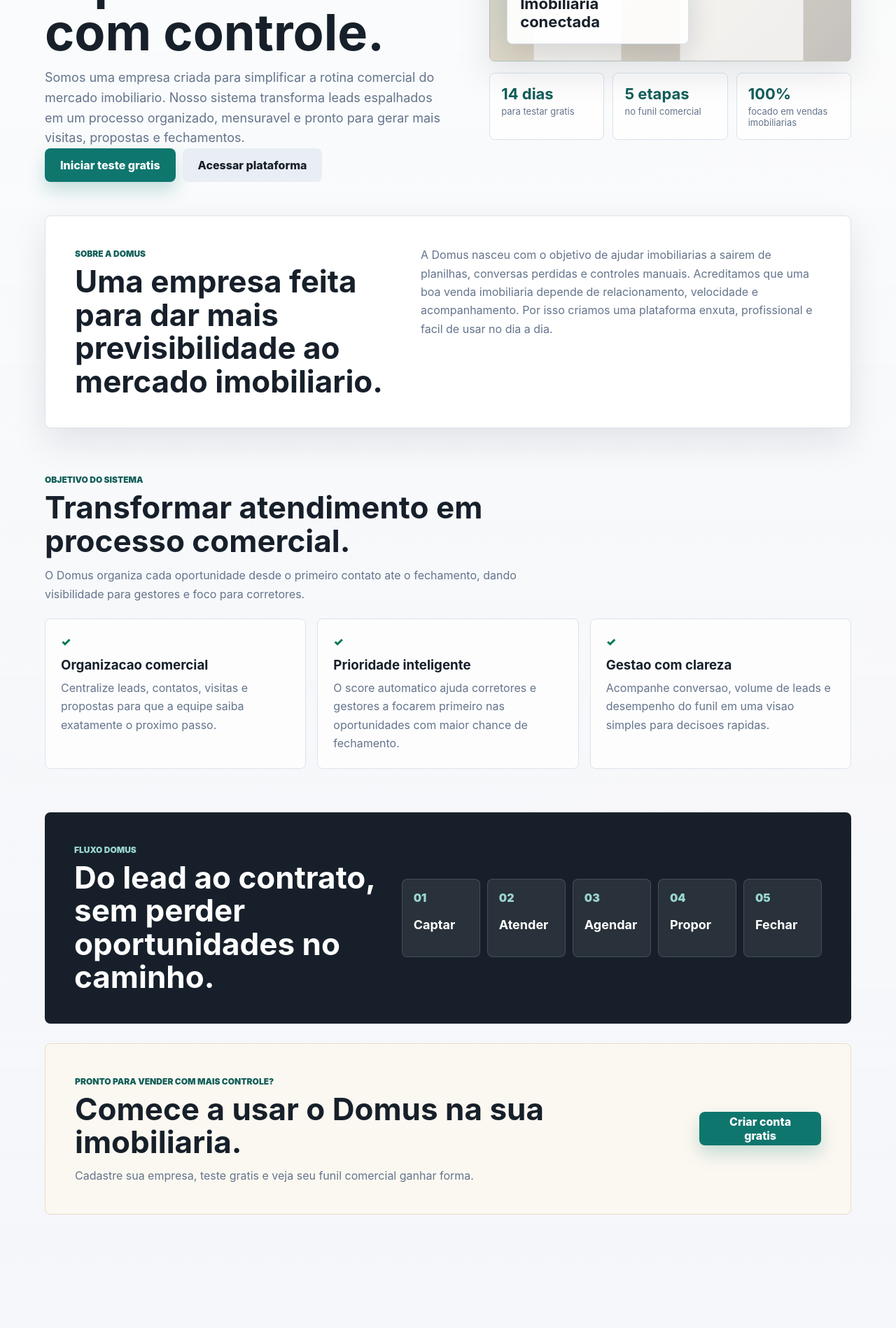
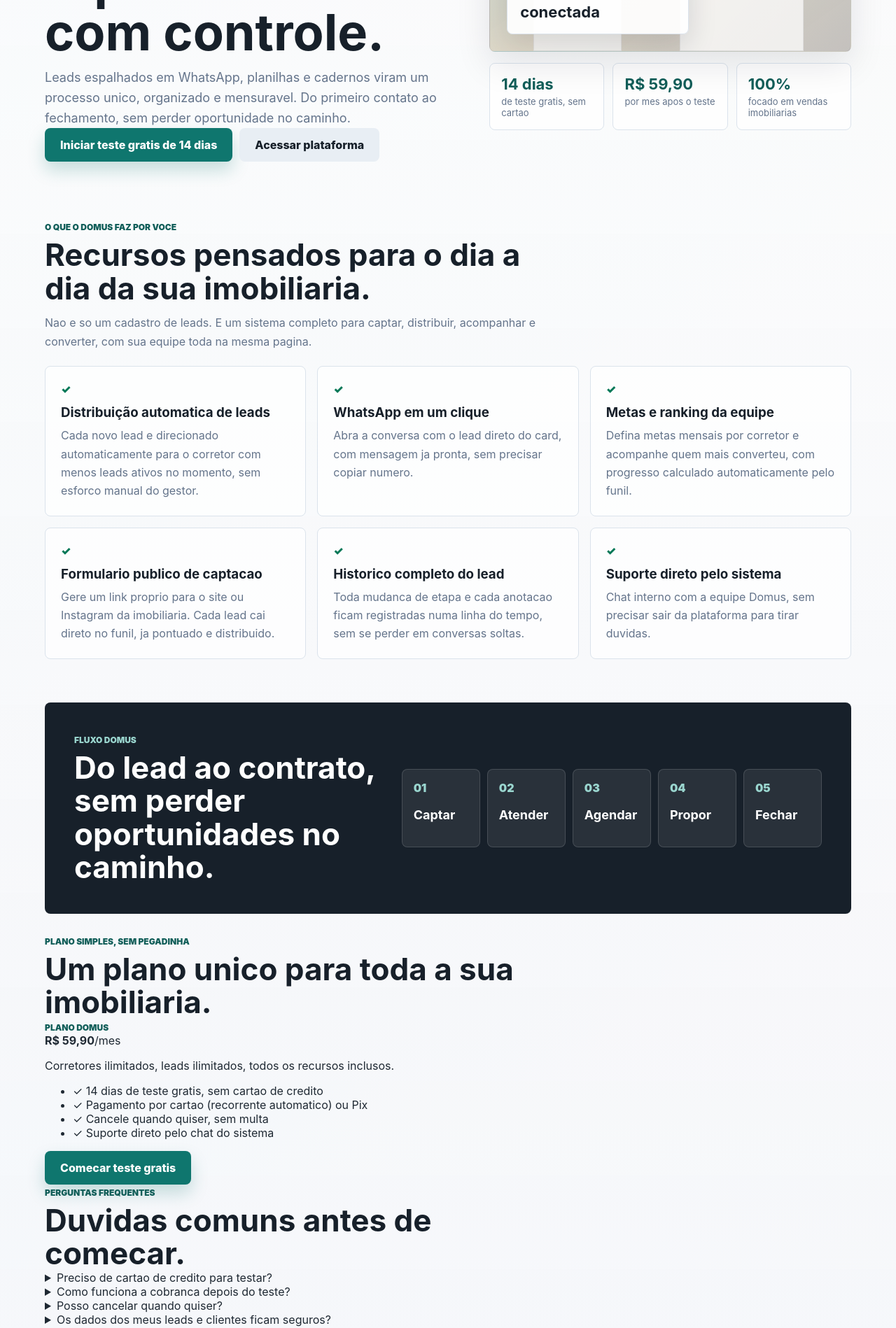
Before and after one commit to jeansoto516-a11y/domus-crm-saas, a React (Vite) app in the folder domus-frontend/: page / in a window 1280 px wide. Shown: the part 540-2438 px from the top of the page at 70% size. Before the commit the page ends 2344 px from the top, so only its background shows below. Built offline with nearby package versions, Linux system fonts and the light colour scheme; no server answers.

Commit message:
Feat: ajuste home

```diff
--- a/domus-frontend/src/pages/Home.jsx
+++ b/domus-frontend/src/pages/Home.jsx
@@ -3,22 +3,57 @@
 function Home() {
   const navigate = useNavigate();
 
-  const benefits = [
+  const features = [
     {
-      title: 'Organizacao comercial',
-      text: 'Centralize leads, contatos, visitas e propostas para que a equipe saiba exatamente o proximo passo.'
+      title: 'Distribuição automatica de leads',
+      text: 'Cada novo lead e direcionado automaticamente para o corretor com menos leads ativos no momento, sem esforco manual do gestor.'
     },
     {
-      title: 'Prioridade inteligente',
-      text: 'O score automatico ajuda corretores e gestores a focarem primeiro nas oportunidades com maior chance de fechamento.'
+      title: 'WhatsApp em um clique',
+      text: 'Abra a conversa com o lead direto do card, com mensagem ja pronta, sem precisar copiar numero.'
     },
     {
-      title: 'Gestao com clareza',
-      text: 'Acompanhe conversao, volume de leads e desempenho do funil em uma visao simples para decisoes rapidas.'
+      title: 'Metas e ranking da equipe',
+      text: 'Defina metas mensais por corretor e acompanhe quem mais converteu, com progresso calculado automaticamente pelo funil.'
+    },
+    {
+      title: 'Formulario publico de captacao',
+      text: 'Gere um link proprio para o site ou Instagram da imobiliaria. Cada lead cai direto no funil, ja pontuado e distribuido.'
+    },
+    {
+      title: 'Historico completo do lead',
+      text: 'Toda mudanca de etapa e cada anotacao ficam registradas numa linha do tempo, sem se perder em conversas soltas.'
+    },
+    {
+      title: 'Suporte direto pelo sistema',
+      text: 'Chat interno com a equipe Domus, sem precisar sair da plataforma para tirar duvidas.'
     }
   ];
 
   const steps = ['Captar', 'Atender', 'Agendar', 'Propor', 'Fechar'];
+
+  const faqs = [
+    {
+      question: 'Preciso de cartao de credito para testar?',
+      answer: 'Nao. O teste gratuito de 14 dias comeca assim que voce cria sua conta, sem pedir dados de pagamento.'
+    },
+    {
+      question: 'Como funciona a cobranca depois do teste?',
+      answer: 'A assinatura custa R$ 59,90 por mes, e pode ser paga por cartao de credito (recorrente automatico) ou Pix.'
+    },
+    {
+      question: 'Posso cancelar quando quiser?',
+      answer: 'Sim, o cancelamento pode ser feito a qualquer momento, sem multa ou burocracia.'
+    },
+    {
+      question: 'Os dados dos meus leads e clientes ficam seguros?',
+      answer: 'Sim. Seguimos praticas de protecao de dados alinhadas a LGPD, com senhas criptografadas e acesso controlado por permissao dentro da sua equipe.'
+    },
+    {
+      question: 'Os corretores tem acesso a tudo?',
+      answer: 'Nao. Cada corretor ve apenas os proprios leads. Somente o administrador da imobiliaria tem visao completa da operacao.'
+    }
+  ];
 
   return (
     <main className="site-shell institutional">
@@ -28,8 +63,9 @@
           <span>Domus</span>
         </Link>
         <div className="topbar-actions">
-          <a className="nav-link" href="#empresa">Empresa</a>
           <a className="nav-link" href="#sistema">Sistema</a>
+          <a className="nav-link" href="#precos">Precos</a>
+          <a className="nav-link" href="#faq">Duvidas</a>
           <button className="ghost-button" onClick={() => navigate('/login')}>
             Entrar
           </button>
@@ -44,13 +80,12 @@
           <span className="eyebrow">Tecnologia para imobiliarias modernas</span>
           <h1>Domus ajuda imobiliarias a vender melhor, atender mais rapido e crescer com controle.</h1>
           <p>
-            Somos uma empresa criada para simplificar a rotina comercial do mercado imobiliario.
-            Nosso sistema transforma leads espalhados em um processo organizado, mensuravel e pronto
-            para gerar mais visitas, propostas e fechamentos.
+            Leads espalhados em WhatsApp, planilhas e cadernos viram um processo unico, organizado
+            e mensuravel. Do primeiro contato ao fechamento, sem perder oportunidade no caminho.
           </p>
           <div className="hero-actions">
             <button className="primary-button large" onClick={() => navigate('/register')}>
-              Iniciar teste gratis
+              Iniciar teste gratis de 14 dias
             </button>
             <button className="secondary-button large" onClick={() => navigate('/login')}>
               Acessar plataforma
@@ -68,11 +103,11 @@
           <div className="showcase-stats">
             <article>
               <strong>14 dias</strong>
-              <span>para testar gratis</span>
+              <span>de teste gratis, sem cartao</span>
             </article>
             <article>
-              <strong>5 etapas</strong>
-              <span>no funil comercial</span>
+              <strong>R$ 59,90</strong>
+              <span>por mes apos o teste</span>
             </article>
             <article>
               <strong>100%</strong>
@@ -82,35 +117,22 @@
         </div>
       </section>
 
-      <section className="about-section" id="empresa">
-        <div>
-          <span className="eyebrow">Sobre a Domus</span>
-          <h2>Uma empresa feita para dar mais previsibilidade ao mercado imobiliario.</h2>
-        </div>
-        <p>
-          A Domus nasceu com o objetivo de ajudar imobiliarias a sairem de planilhas, conversas
-          perdidas e controles manuais. Acreditamos que uma boa venda imobiliaria depende de
-          relacionamento, velocidade e acompanhamento. Por isso criamos uma plataforma enxuta,
-          profissional e facil de usar no dia a dia.
-        </p>
-      </section>
-
       <section className="system-section" id="sistema">
         <div className="section-heading">
-          <span className="eyebrow">Objetivo do sistema</span>
-          <h2>Transformar atendimento em processo comercial.</h2>
+          <span className="eyebrow">O que o Domus faz por voce</span>
+          <h2>Recursos pensados para o dia a dia da sua imobiliaria.</h2>
           <p>
-            O Domus organiza cada oportunidade desde o primeiro contato ate o fechamento,
-            dando visibilidade para gestores e foco para corretores.
+            Nao e so um cadastro de leads. E um sistema completo para captar, distribuir,
+            acompanhar e converter, com sua equipe toda na mesma pagina.
           </p>
         </div>
 
         <div className="benefit-grid">
-          {benefits.map((benefit) => (
-            <article key={benefit.title}>
+          {features.map((feature) => (
+            <article key={feature.title}>
               <span className="checkmark">✓</span>
-              <h3>{benefit.title}</h3>
-              <p>{benefit.text}</p>
+              <h3>{feature.title}</h3>
+              <p>{feature.text}</p>
             </article>
           ))}
         </div>
@@ -131,16 +153,70 @@
         </div>
       </section>
 
+      <section className="pricing-section" id="precos">
+        <div className="section-heading">
+          <span className="eyebrow">Plano simples, sem pegadinha</span>
+          <h2>Um plano unico para toda a sua imobiliaria.</h2>
+        </div>
+
+        <div className="pricing-card">
+          <span className="eyebrow">Plano Domus</span>
+          <div className="pricing-value">
+            <strong>R$ 59,90</strong>
+            <span>/mes</span>
+          </div>
+          <p>Corretores ilimitados, leads ilimitados, todos os recursos inclusos.</p>
+          <ul>
+            <li>✓ 14 dias de teste gratis, sem cartao de credito</li>
+            <li>✓ Pagamento por cartao (recorrente automatico) ou Pix</li>
+            <li>✓ Cancele quando quiser, sem multa</li>
+            <li>✓ Suporte direto pelo chat do sistema</li>
+          </ul>
+          <button className="primary-button large" onClick={() => navigate('/register')}>
+            Comecar teste gratis
+          </button>
+        </div>
+      </section>
+
+      <section className="faq-section" id="faq">
+        <div className="section-heading">
+          <span className="eyebrow">Perguntas frequentes</span>
+          <h2>Duvidas comuns antes de comecar.</h2>
+        </div>
+
+        <div className="faq-list">
+          {faqs.map((item) => (
+            <details key={item.question} className="faq-item">
+              <summary>{item.question}</summary>
+              <p>{item.answer}</p>
+            </details>
+          ))}
+        </div>
+      </section>
+
       <section className="cta-section">
         <div>
           <span className="eyebrow">Pronto para vender com mais controle?</span>
           <h2>Comece a usar o Domus na sua imobiliaria.</h2>
-          <p>Cadastre sua empresa, teste gratis e veja seu funil comercial ganhar forma.</p>
+          <p>Cadastre sua empresa, teste gratis por 14 dias e veja seu funil comercial ganhar forma.</p>
         </div>
         <button className="primary-button large" onClick={() => navigate('/register')}>
           Criar conta gratis
         </button>
       </section>
+
+      <footer className="site-footer">
+        <div className="brand">
+          <span className="brand-mark">D</span>
+          <span>Domus</span>
+        </div>
+        <div className="footer-links">
+          <Link to="/termos">Termos de Uso</Link>
+          <Link to="/privacidade">Politica de Privacidade</Link>
+          <a href="#sistema">Sistema</a>
+          <a href="#precos">Precos</a>
+        </div>
+      </footer>
     </main>
   );
 }
```
